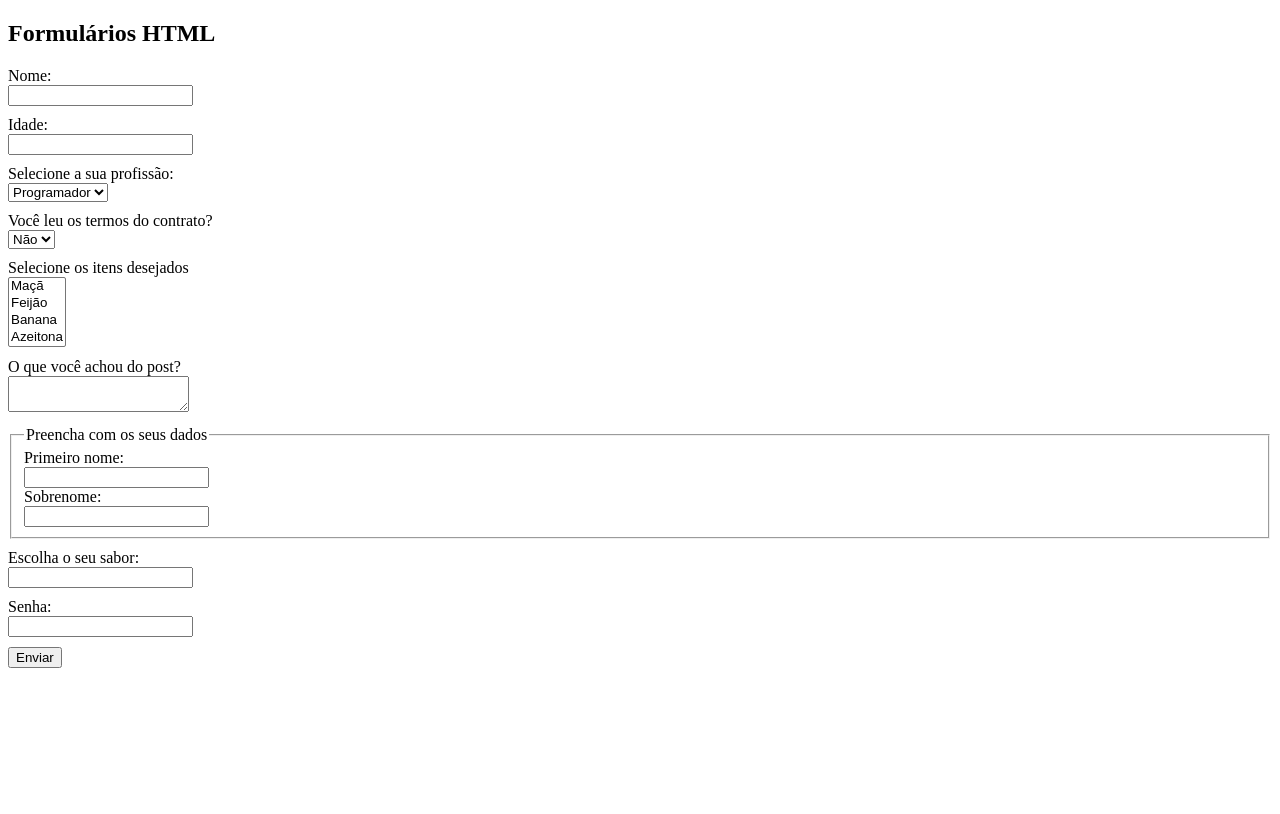
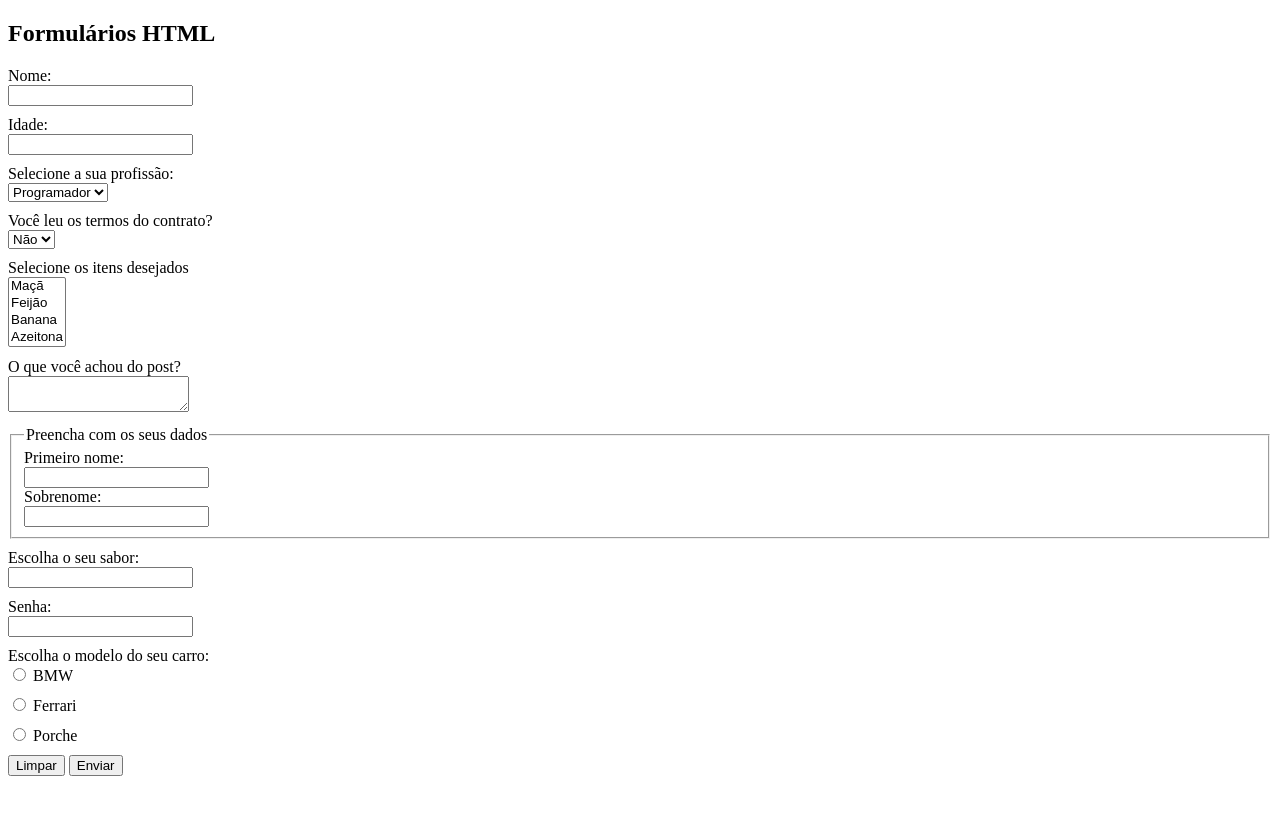
Before and after one commit to NetoElesbao/Formul-rios, a plain HTML site: page index.html in a window 1280 px wide. Shown: the top 814 px of the page. Drawn offline with Linux system fonts and the light colour scheme.

Commit message:
Version 1.4

```diff
--- a/css/style.css
+++ b/css/style.css
@@ -10,3 +10,8 @@ div label,
 div input {
     display: block;
 }
+
+.radio label,
+.radio input {
+    display: inline-block;
+}
--- a/index.html
+++ b/index.html
@@ -71,6 +71,26 @@
             <label for="password">Senha:</label>
             <input type="password" name="password">
         </div>
+        <div>
+            <label for="car_model">Escolha o modelo do seu carro:</label>
+            <div class="radio">
+                <input type="radio" value="bmw" name="car_model">
+                <label for="bmw">BMW</label>
+            </div>
+            <div class="radio">
+                <input type="radio" value="ferrari" name="car_model">
+                <label for="ferrari">Ferrari</label>
+            </div>
+            <div class="radio">
+                <input type="radio" value="porche" name="car_model">
+                <label for="porche">Porche</label>
+            </div>
+        </div>
+
+
+
+
+        <input type="reset" value="Limpar">
         <input type="submit" value="Enviar" />
 
     </form>
```
